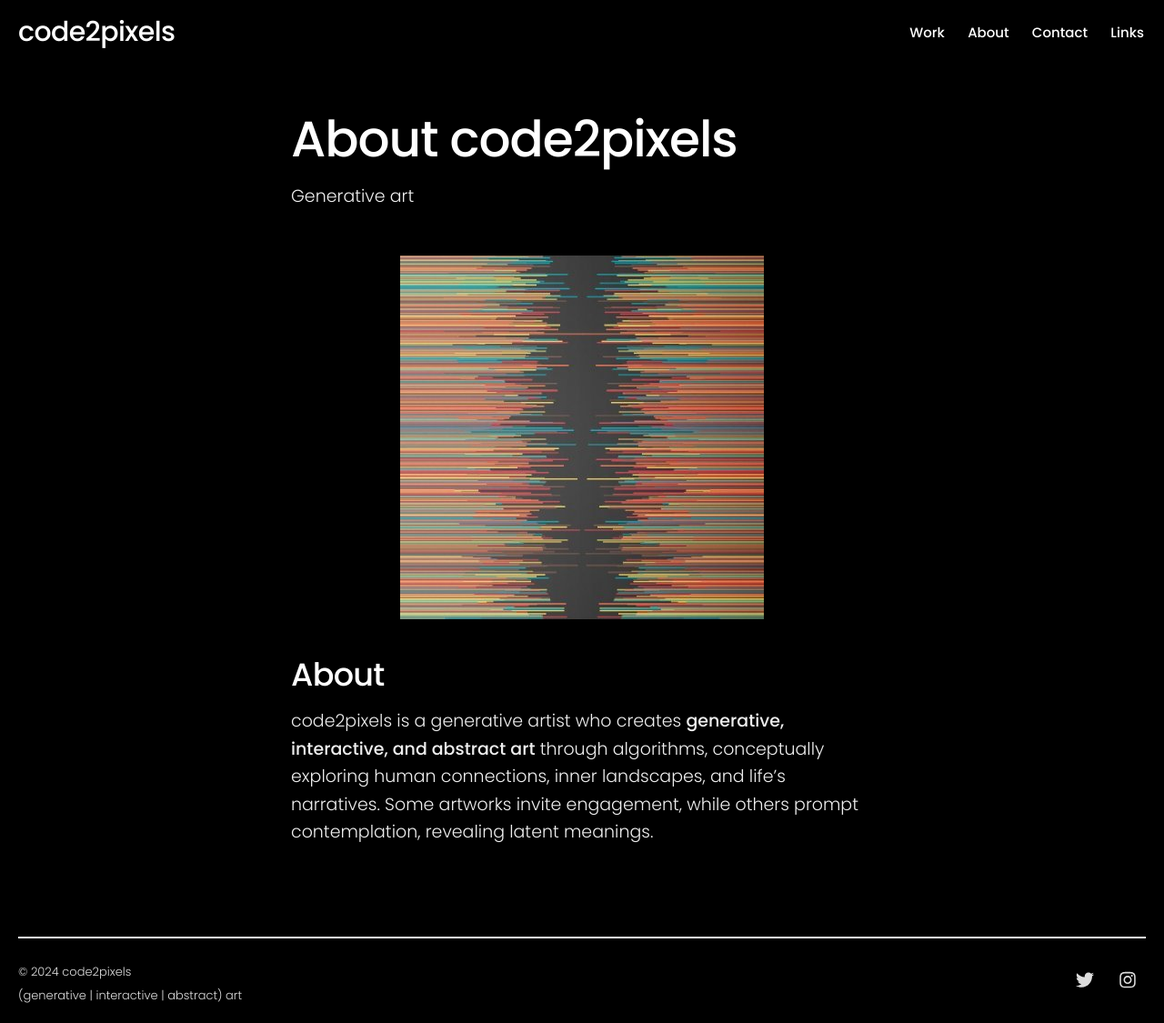
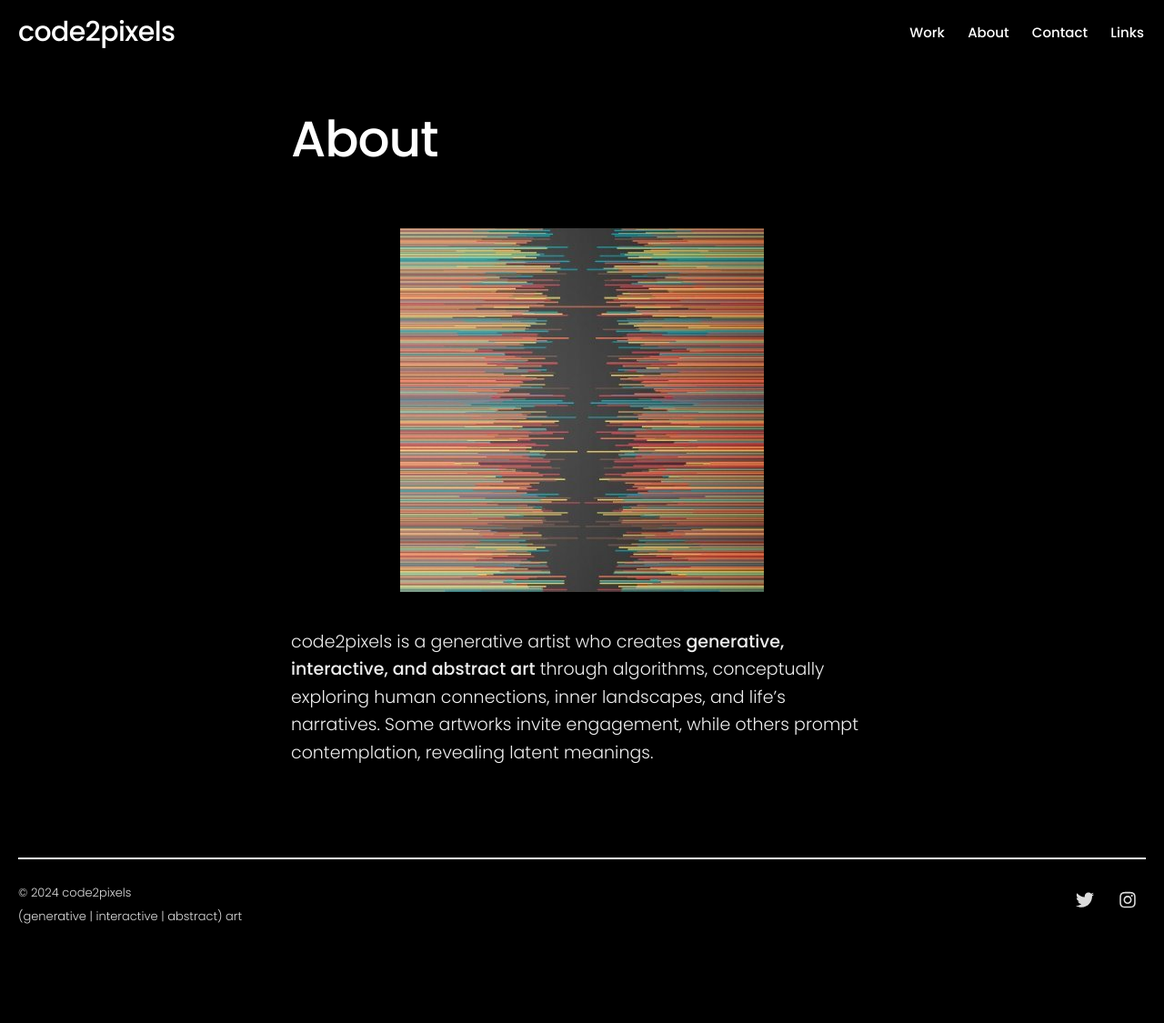
Before and after one commit to code2pixels-genart/code2pixels.xyz, a Jekyll site: the page built from _pages/about.md, in a window 1280 px wide. Shown: the whole page at 91% size. Built offline with Jekyll 4.4.1, drawn with Linux system fonts in a browser that asks for light colours; nearby versions of some CDN libraries; after the commit the page ends 1038 px from its top, so only the background shows below that.

Commit message:
Update about.md

```diff
--- a/_pages/about.md
+++ b/_pages/about.md
@@ -1,13 +1,11 @@
 ---
-title: About code2pixels
-subtitle: Generative art
+title: About
+# subtitle: code2pixels
 description: code2pixels is a generative artist who creates generative, interactive, and abstract art through algorithms
-featured_image: /images/demo/landscape-05.jpg
+featured_image: /images/about/code2pixels_tumblr.jpg
 ---
 
 ![](/images/about/code2pixels_tumblr.jpg)
 
-## About
-
 
 code2pixels is a generative artist who creates **generative, interactive, and abstract art** through algorithms, conceptually exploring human connections, inner landscapes, and life's narratives. Some artworks invite engagement, while others prompt contemplation, revealing latent meanings.
```
